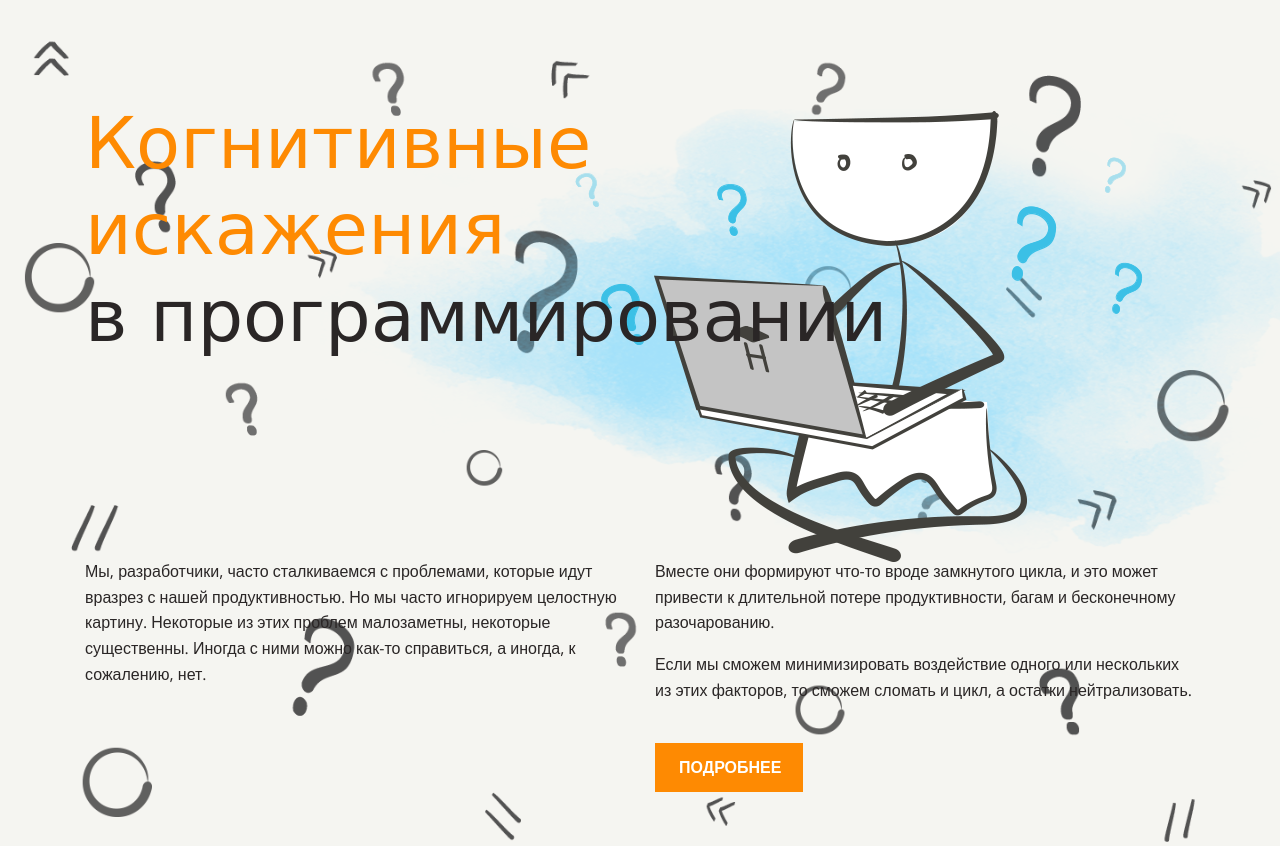
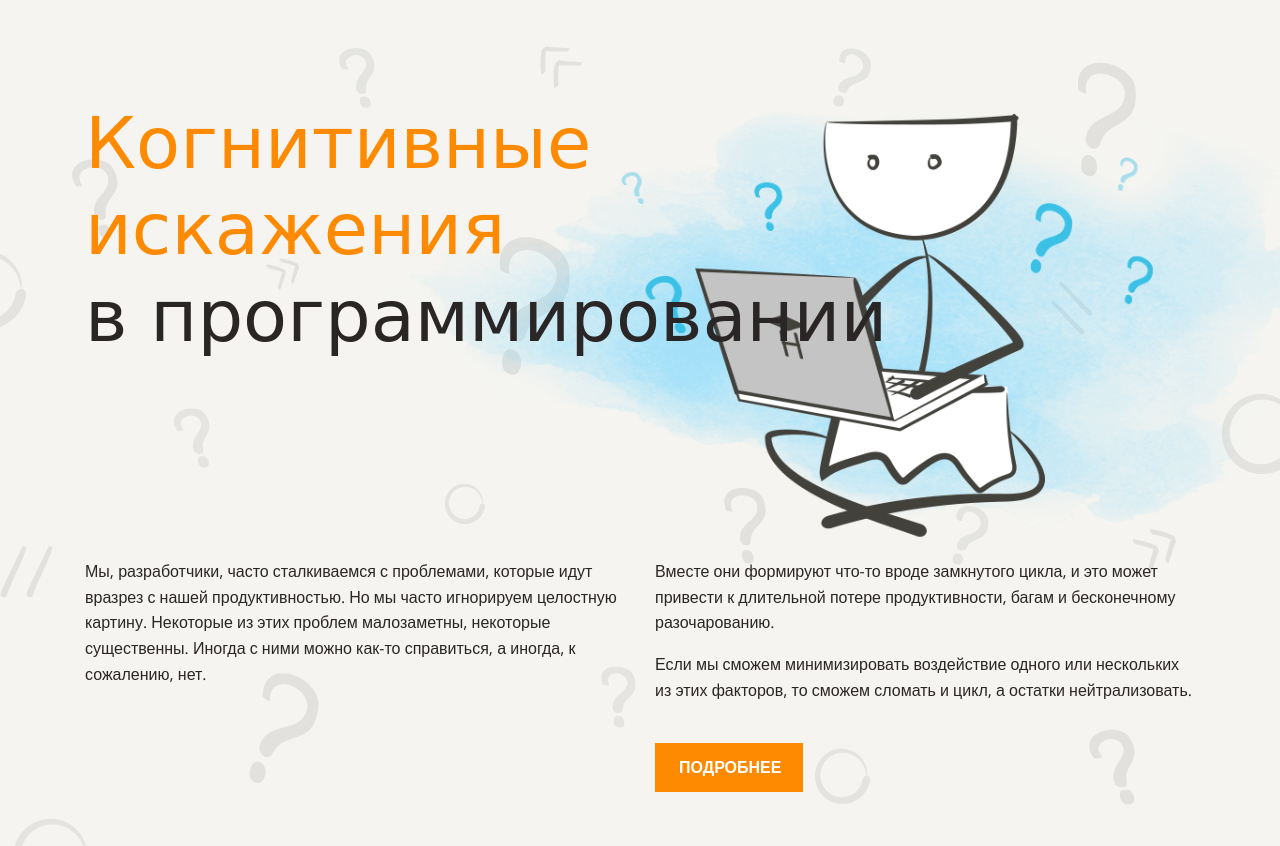
Before and after one commit to MiriyaMaria/layout-designer-project-lvl1, a website: page src/index.html in a window 1280 px wide. Shown: the top 846 px of the page. Drawn offline with nearby package versions, Linux system fonts and the light colour scheme; a web font is replaced by a local one.

Commit message:
fixed header image, background

```diff
--- a/src/styles/style.css
+++ b/src/styles/style.css
@@ -44,11 +44,15 @@ body {
 
 .page-header::after {
   position: absolute;
-  top: -55px;
-  right: -280px;
+  top: -48px;
+  right: -270px;
   z-index: 1;
+  background-image: url(../img/main.png);
+  background-size: 1083px 525px;
+  display: block;
+  width: 1083px;
   height: 525px;
-  content: url(../img/main.png);
+  content: "";
 }
 
 .section-header {
@@ -87,6 +91,7 @@ body {
   margin: 0;
   width: 100%;
   overflow: hidden;
+  background-color: var(--light);
 }
 
 .back-decoration-light::before {
@@ -96,12 +101,13 @@ body {
   right: 0;
   bottom: 0;
   background-image: url(../img/background.png);
-  background-color: var(--light);
-  opacity: 0.9;
+  display: block;
+  width: 100%;
+  height: 100%;
+  opacity: 0.1;
   background-origin: border-box;
   background-repeat: no-repeat;
-  background-position: center;
-  background-size: contain;
+  background-position: top;
   content: "";
 }
 
@@ -132,6 +138,10 @@ body {
 
 .video-section {
   text-align: center;
+}
+
+.video-section > p {
+  margin-bottom: 30px;
 }
 
 .centered-title {
@@ -247,6 +257,7 @@ body {
   width: 100%;
   overflow: hidden;
   color: var(--white);
+  background-color: var(--brown);
 }
 
 .back-decoration-dark::before {
@@ -256,12 +267,13 @@ body {
   right: 0;
   bottom: 0;
   background-image: url(../img/background.png);
-  background-color: var(--brown);
-  opacity: 0.9;
+  display: block;
+  width: 100%;
+  height: 100%;
+  opacity: 0.1;
   background-origin: border-box;
   background-repeat: no-repeat;
-  background-position: center;
-  background-size: contain;
+  background-position: top;
   content: "";
 }
 
```
